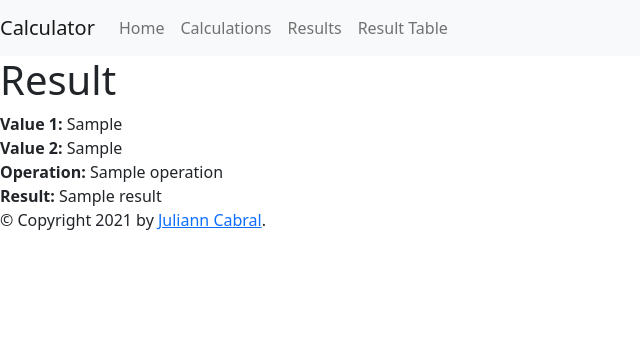
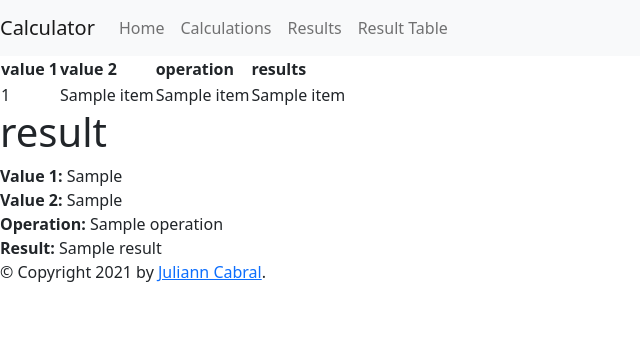
Before and after one commit to jcabral99/My-Calculator, a Flask app: template app/templates/result.html in a window 1280 px wide. Shown: the top 356 px of the page, without its empty margins (0-640 px from the left). Run offline with Flask 2, Linux system fonts and the light colour scheme; the template is opened without the code that fills it: most values are stand-ins (such as "Sample title", 1, 10 or a date in 2020); parts of the project's set-up code (start-up, migrations or seed data) failed here and were passed over.

Commit message:
fixing calculator

```diff
--- a/app/app.py
+++ b/app/app.py
@@ -19,3 +19,7 @@ def calculator_get():
 @app.route("/calculator", methods=['POST'])
 def calculator_post():
     return CalculatorController.post()
+
+@app.route("/test", methods=["GET"])
+def test_get():
+    return render_template('test.html')
--- a/app/controllers/calculator_controller.py
+++ b/app/controllers/calculator_controller.py
@@ -15,10 +15,14 @@ class CalculatorController(ControllerBase):
             value_a = request.form['value_a']
             value_b = request.form['value_b']
             operation = request.form['operation']
+            print(f"val a: {value_a}")
+            print(f"val b: {value_b}")
+            print(operation)
             # this will call the correct operation
             getattr(Calculator, operation)(int(value_a), int(value_b))
             result = str(Calculator.get_result_of_last_calculation_added_to_history())
-            return render_template('result.html', value_a=value_a, value_b=value_b, operation=operation, result=result)
+            result_long = Calculator.get_all_results()
+            return render_template('result.html', value_a=value_a, value_b=value_b, operation=operation, result=result, result_long=result_long)
         return render_template('calculator.html', error=error)
     @staticmethod
     def get():
--- a/app/templates/result.html
+++ b/app/templates/result.html
@@ -7,7 +7,28 @@
     </style>
 {% endblock %}
 {% block content %}
-    <h1>Result</h1>
+    <table>
+        <thead>
+            <tr>
+                <th>value 1</th>
+                <th>value 2</th>
+                <th>operation</th>
+                <th>results</th>
+            </tr>
+        </thead>
+        <tbody>
+            {% for item in result_long %}
+
+            <tr>
+                <td>{{item[0]}}</td>
+                <td>{{item[1]}}</td>
+                <td>{{item[2]}}</td>
+                <td>{{item[3]}}</td>
+            </tr>
+            {% endfor %}
+        </tbody>
+    </table>
+    <h1>result</h1>
     <strong>Value 1: </strong> {{ value_a }} <br>
     <strong>Value 2: </strong> {{ value_b }} <br>
     <strong>Operation: </strong> {{ operation }} <br>
--- /dev/null
+++ b/calculator/results.csv
@@ -0,0 +1 @@
+val1,val2,opperation,result
```
Also changed, not shown: app/templates/index.html (+5 -2 lines), calculator/calculator.py (+37 -13 lines), requirements.txt (+9 -0 lines), app/static/css/style.css (line endings or trailing spaces), 1 other file.
